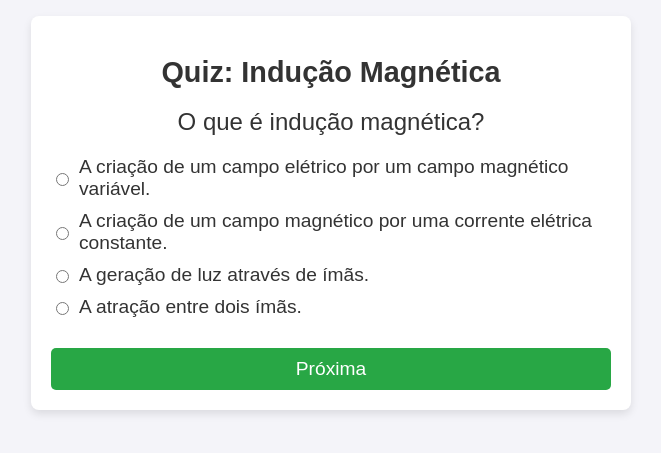
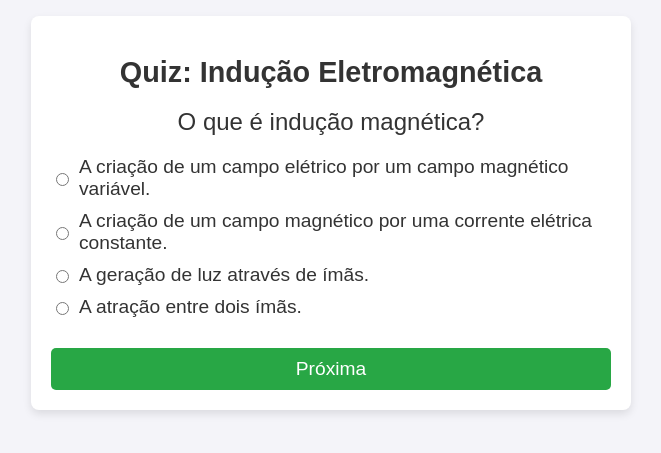
Before and after one commit to Macellesm/EngMais, a plain HTML site: page index.html in a window 1280 px wide. Shown: the part 187-640 px from the top of the page, without its empty margins (309-970 px from the left). Drawn offline with Linux system fonts and the light colour scheme.

Commit message:
Update index.html

```diff
--- a/index.html
+++ b/index.html
@@ -3,12 +3,12 @@
 <head>
     <meta charset="UTF-8">
     <meta name="viewport" content="width=device-width, initial-scale=1.0">
-    <title>Quiz sobre Indução Magnética</title>
+    <title>Quiz sobre Indução Eletromagnética</title>
     <link rel="stylesheet" href="style.css">
 </head>
 <body>
     <div class="quiz-container">
-        <h1>Quiz: Indução Magnética</h1>
+        <h1>Quiz: Indução Eletromagnética</h1>
         <div id="quiz">
             <div id="question">Carregando pergunta...</div>
             <div id="options"></div>
```
